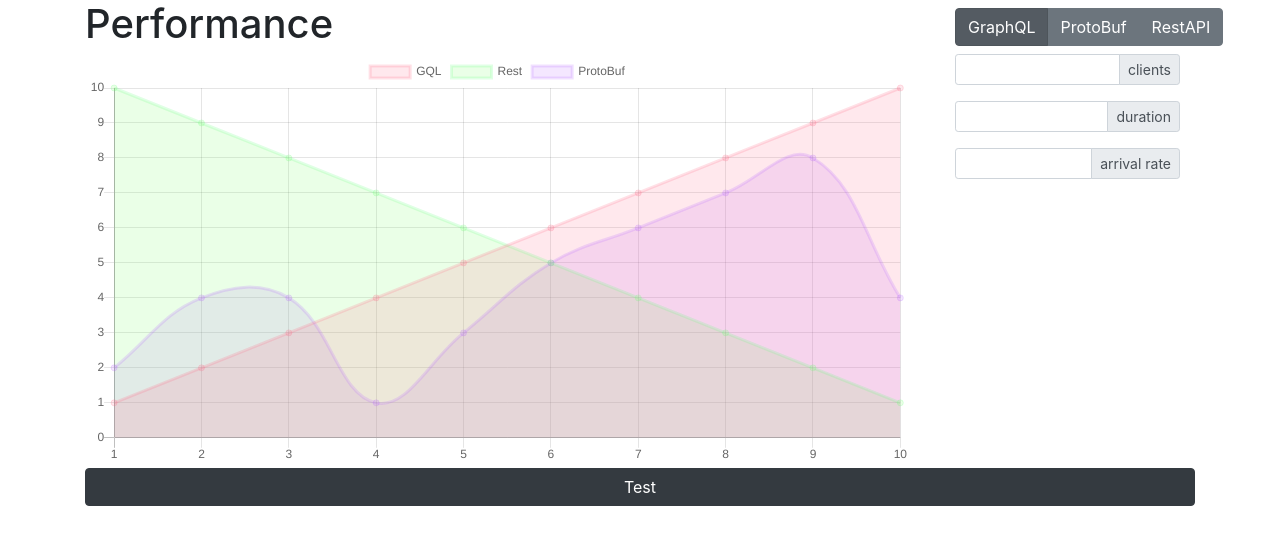
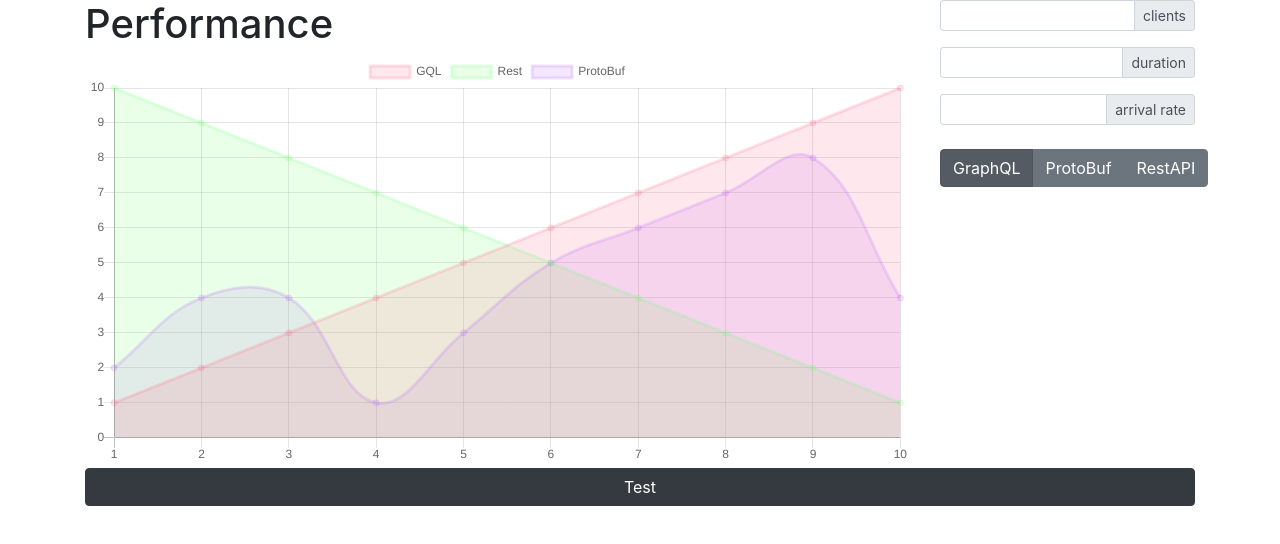
Before and after one commit to windowdong11/Server-Performance-Chart, a React (Create React App) app: page / in a window 1280 px wide. Shown: the top 544 px of the page. Built offline with nearby package versions, Linux system fonts and the light colour scheme.

Commit message:
RequestOptions 컴포넌트 다이어트

```diff
--- a/src/components/RequestOptions.tsx
+++ b/src/components/RequestOptions.tsx
@@ -5,7 +5,6 @@ import InputRightDesc from "./InputRightDesc"
 import OptionButton from "./OptionButton"
 
 interface RequestOptionsProps {
-    style?: RowProps,
     children?: ReactChild,
     clientCnt: string,
     clientCntOnChange: React.ChangeEventHandler<HTMLInputElement>,
@@ -21,22 +20,13 @@ interface RequestOptionsProps {
      */
 }
 
-export default function RequestOptions({style, children, clientCnt, clientCntOnChange, duration, durationOnChange, arrivalRate, arrivalRateOnChange} : RequestOptionsProps) {
+export default function RequestOptions({children, clientCnt, clientCntOnChange, duration, durationOnChange, arrivalRate, arrivalRateOnChange }: RequestOptionsProps) {
     return (
-        <Container>
+        <>
+            <InputRightDesc description="clients" onChange={clientCntOnChange} value={clientCnt} />
+            <InputRightDesc description="duration" onChange={durationOnChange} value={duration} />
+            <InputRightDesc description="arrival rate" onChange={arrivalRateOnChange} value={arrivalRate} />
             {children}
-            <Row {...style}>
-                <Col>
-                    <InputRightDesc description="clients" onChange={clientCntOnChange} value={clientCnt} />
-                    <InputRightDesc description="duration" onChange={durationOnChange} value={duration}/>
-                    <InputRightDesc description="arrival rate" onChange={arrivalRateOnChange} value={arrivalRate} />
-                </Col>
-            </Row>
-            {/* <Row>
-                <Col md={{ span: 4, offset: 6 }}>
-                    <OptionButton options={buttonOptions} onChange={(e: buttonChange) => setSelectedServer(e.target.value)} selectedValue={selectedServer} />
-                </Col>
-            </Row> */}
-        </Container>
+        </>
     )
 }
```
